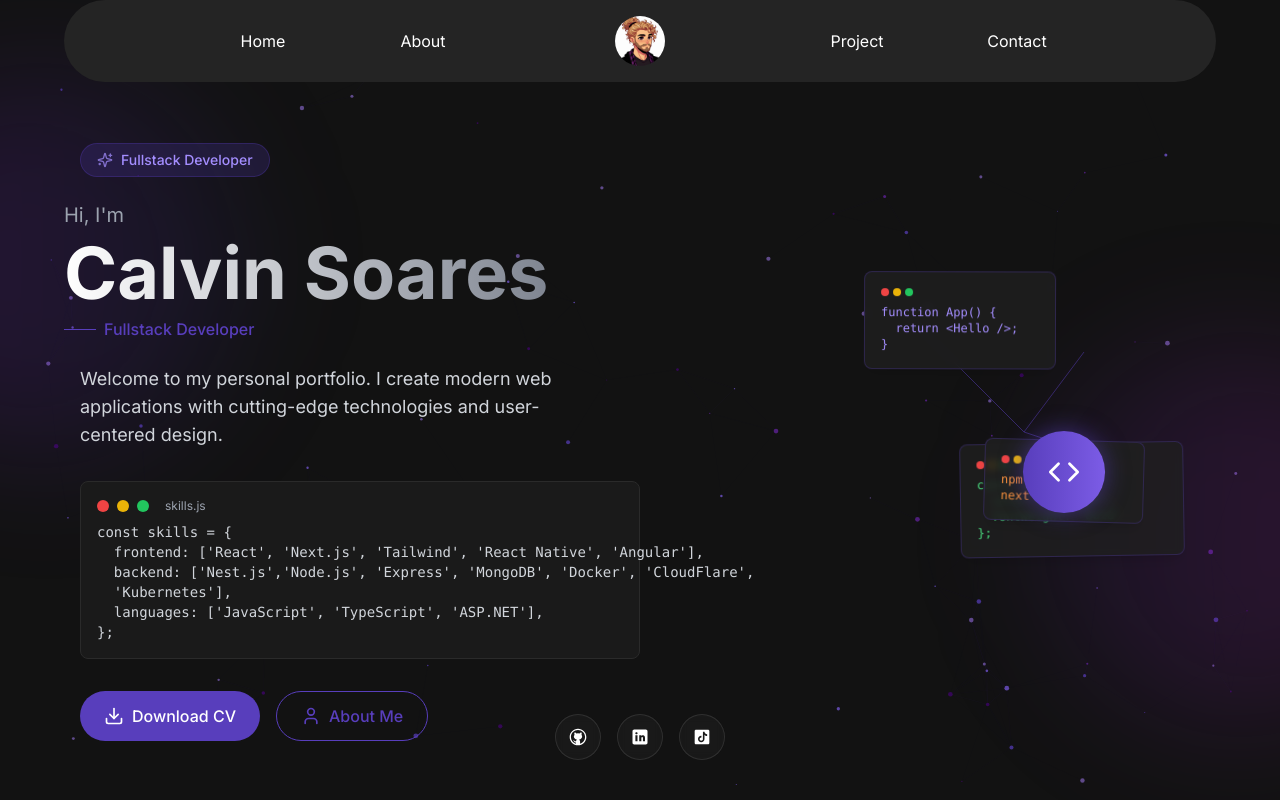
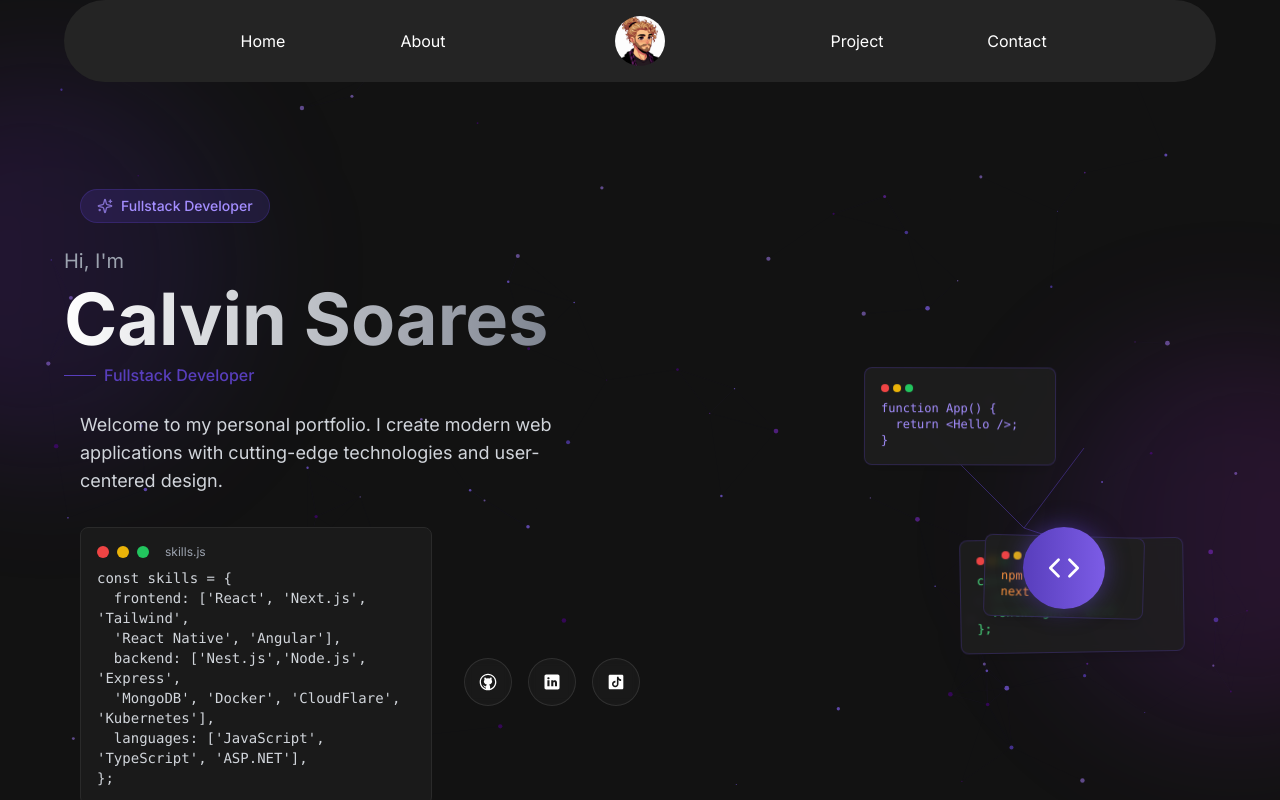
Before and after one commit to CalvinSoares/my-portfolio, a Next.js app: page / in a window 1280 px wide. Built offline with nearby package versions, Linux system fonts and the light colour scheme.

Commit message:
feat: responsive

```diff
--- a/src/app/About/page.tsx
+++ b/src/app/About/page.tsx
@@ -135,7 +135,7 @@ export default function AboutSection() {
       />
 
       {/* Header */}
-      <div className="relative z-10">
+      <div className="relative z-50">
         <Header />
       </div>
 
--- a/src/app/Contact/page.tsx
+++ b/src/app/Contact/page.tsx
@@ -124,7 +124,7 @@ export default function ContactSection() {
       </div>
 
       {/* Header */}
-      <div className="relative z-10">
+      <div className="relative z-50">
         <Header />
       </div>
 
--- a/src/app/page.tsx
+++ b/src/app/page.tsx
@@ -129,7 +129,7 @@ export default function Home() {
   return (
     <section
       id="Home"
-      className="relative h-screen w-full overflow-hidden bg-[#121212]"
+      className="relative h-screen w-full overflow-y-auto  bg-[#121212]"
       ref={containerRef}
     >
       {/* Background Elements */}
@@ -148,12 +148,12 @@ export default function Home() {
       />
 
       {/* Header */}
-      <div className="relative z-10">
+      <div className="relative z-50">
         <Header />
       </div>
 
       {/* Main Content */}
-      <div className="relative z-10 flex flex-col md:flex-row justify-center md:justify-between items-center px-6 md:px-20 h-[calc(100vh-80px)]">
+      <div className="relative z-10 flex flex-col md:flex-row justify-center md:justify-between items-center px-6 md:px-20 h-screen my-14 md:mb-2">
         {/* Left Column - Text Content */}
         <motion.div
           className="w-full md:w-1/2 mt-20 md:mt-0"
@@ -202,28 +202,61 @@ export default function Home() {
             with cutting-edge technologies and user-centered design.
           </motion.p>
 
-          {/* Code Element */}
+          <div className="flex flex-col md:flex-row items-center justify-items-center gap-2 md:gap-8">
             <motion.div
-            className="mb-8 p-4 bg-[#1a1a1a] rounded-lg border border-[#2a2a2a] max-w-2xl"
+              className="mb-0 md:mb-8 p-4 bg-[#1a1a1a] rounded-lg border border-[#2a2a2a] w-full sm:max-w-xl md:max-w-xl overflow-x-auto"
               variants={itemVariants}
             >
               <div className="flex items-center gap-2 mb-2">
                 <div className="w-3 h-3 rounded-full bg-red-500"></div>
                 <div className="w-3 h-3 rounded-full bg-yellow-500"></div>
                 <div className="w-3 h-3 rounded-full bg-green-500"></div>
-              <div className="text-gray-400 text-xs ml-2">skills.js</div>
+                <div className="text-gray-400 text-xs ml-2 whitespace-nowrap">
+                  skills.js
                 </div>
-            <pre className="text-gray-300 font-mono text-sm">
+              </div>
+              <pre className="text-gray-300 font-mono text-sm whitespace-pre-wrap break-words">
                 <code>
                   {`const skills = {
-  frontend: ['React', 'Next.js', 'Tailwind', 'React Native', 'Angular'],
-  backend: ['Nest.js','Node.js', 'Express', 'MongoDB', 'Docker', 'CloudFlare',
-  'Kubernetes'],
+  frontend: ['React', 'Next.js', 'Tailwind',
+  'React Native', 'Angular'],
+  backend: ['Nest.js','Node.js', 'Express',
+  'MongoDB', 'Docker', 'CloudFlare', 'Kubernetes'],
   languages: ['JavaScript', 'TypeScript', 'ASP.NET'],
 };`}
                 </code>
               </pre>
             </motion.div>
+
+            <motion.div
+              className="flex gap-4 items-center justify-center my-4 md:my-12"
+              variants={containerVariants}
+              initial="hidden"
+              animate="visible"
+            >
+              {socialLinks.map((link, index) => (
+                <motion.a
+                  key={link.name}
+                  href={link.url}
+                  target="_blank"
+                  rel="noopener noreferrer"
+                  className={`w-12 h-12 flex items-center justify-center bg-[#1e1e1e]/60 backdrop-blur-sm rounded-full text-white ${link.color} transition-colors duration-300 border border-white/10`}
+                  custom={index}
+                  variants={socialVariants}
+                  whileHover={{ y: -8, scale: 1.1 }}
+                  whileTap={{ scale: 0.9 }}
+                >
+                  <Image
+                    src={link.icon || "/placeholder.svg"}
+                    alt={`${link.name} Icon`}
+                    width={24}
+                    height={24}
+                    className="w-5 h-5"
+                  />
+                </motion.a>
+              ))}
+            </motion.div>
+          </div>
 
           {/* Buttons */}
           <motion.div
@@ -232,7 +265,7 @@ export default function Home() {
           >
             <motion.button
               onClick={downloadPDF}
-              className="group relative overflow-hidden rounded-full px-6 py-3 bg-[#583ebc] text-white font-medium flex items-center gap-2"
+              className="group relative flex items-center justify-center overflow-hidden rounded-full px-6 py-3 bg-[#583ebc] text-white font-medium gap-2"
               whileHover={{ scale: 1.05 }}
               whileTap={{ scale: 0.95 }}
             >
@@ -261,7 +294,7 @@ export default function Home() {
 
         {/* Right Column - Visual Elements */}
         <motion.div
-          className="hidden md:flex flex-col items-center justify-center relative"
+          className="hidden md:flex flex-col items-center justify-center relative mb-8 md:mb-0"
           initial={{ opacity: 0, scale: 0.8 }}
           animate={{ opacity: 1, scale: 1 }}
           transition={{ duration: 0.8, delay: 0.5 }}
@@ -409,36 +442,6 @@ next react`}</code>
           </div>
         </motion.div>
       </div>
-
-      {/* Social Links */}
-      <motion.div
-        className="absolute bottom-10 left-1/2 transform -translate-x-1/2 z-10 flex gap-4"
-        variants={containerVariants}
-        initial="hidden"
-        animate="visible"
-      >
-        {socialLinks.map((link, index) => (
-          <motion.a
-            key={link.name}
-            href={link.url}
-            target="_blank"
-            rel="noopener noreferrer"
-            className={`p-3 bg-[#1e1e1e]/60 backdrop-blur-sm rounded-full text-white ${link.color} transition-colors duration-300 border border-white/10`}
-            custom={index}
-            variants={socialVariants}
-            whileHover={{ y: -8, scale: 1.1 }}
-            whileTap={{ scale: 0.9 }}
-          >
-            <Image
-              src={link.icon || "/placeholder.svg"}
-              alt={`${link.name} Icon`}
-              width={24}
-              height={24}
-              className="w-5 h-5"
-            />
-          </motion.a>
-        ))}
-      </motion.div>
     </section>
   );
 }
--- a/src/app/projects/page.tsx
+++ b/src/app/projects/page.tsx
@@ -179,7 +179,7 @@ export default function ProjectsSection() {
         style={{ y: y2 }}
       />
 
-      <div className="pt-0 md:pt-8 relative z-10">
+      <div className="pt-0 md:pt-8 relative z-50">
         <Header />
       </div>
 
--- a/src/components/Header/index.tsx
+++ b/src/components/Header/index.tsx
@@ -14,7 +14,7 @@ export default function Header() {
   };
 
   return (
-    <nav className=" bg-[#242424] rounded-none md:rounded-full mx-auto w-screen md:w-[90%]  hover:shadow-[#583ebc] hover:shadow-md duration-500 cursor-pointer">
+    <nav className=" bg-[#242424] rounded-none md:rounded-full z-50 mx-auto w-screen md:w-[90%]  hover:shadow-[#583ebc] hover:shadow-md duration-500 cursor-pointer">
       <div className="flex container flex-wrap items-center justify-around mx-auto py-4 px-2">
         <div className="md:hidden">
           <button
--- a/src/components/MenuOverlay/index.tsx
+++ b/src/components/MenuOverlay/index.tsx
@@ -78,7 +78,7 @@ export default function MenuOverlay({ isOpen, onClose }: MenuOverlayProps) {
     <AnimatePresence>
       {isOpen && (
         <motion.div
-          className="fixed inset-0 z-40 bg-[#121212]/95 backdrop-blur-md flex flex-col items-center justify-center"
+          className="fixed inset-0 z-50 bg-[#121212]/95 backdrop-blur-md flex flex-col items-center justify-center"
           initial={{ opacity: 0 }}
           animate={{ opacity: 1 }}
           exit={{ opacity: 0 }}
```
Lines whose indentation alone changed are shown as unchanged.
